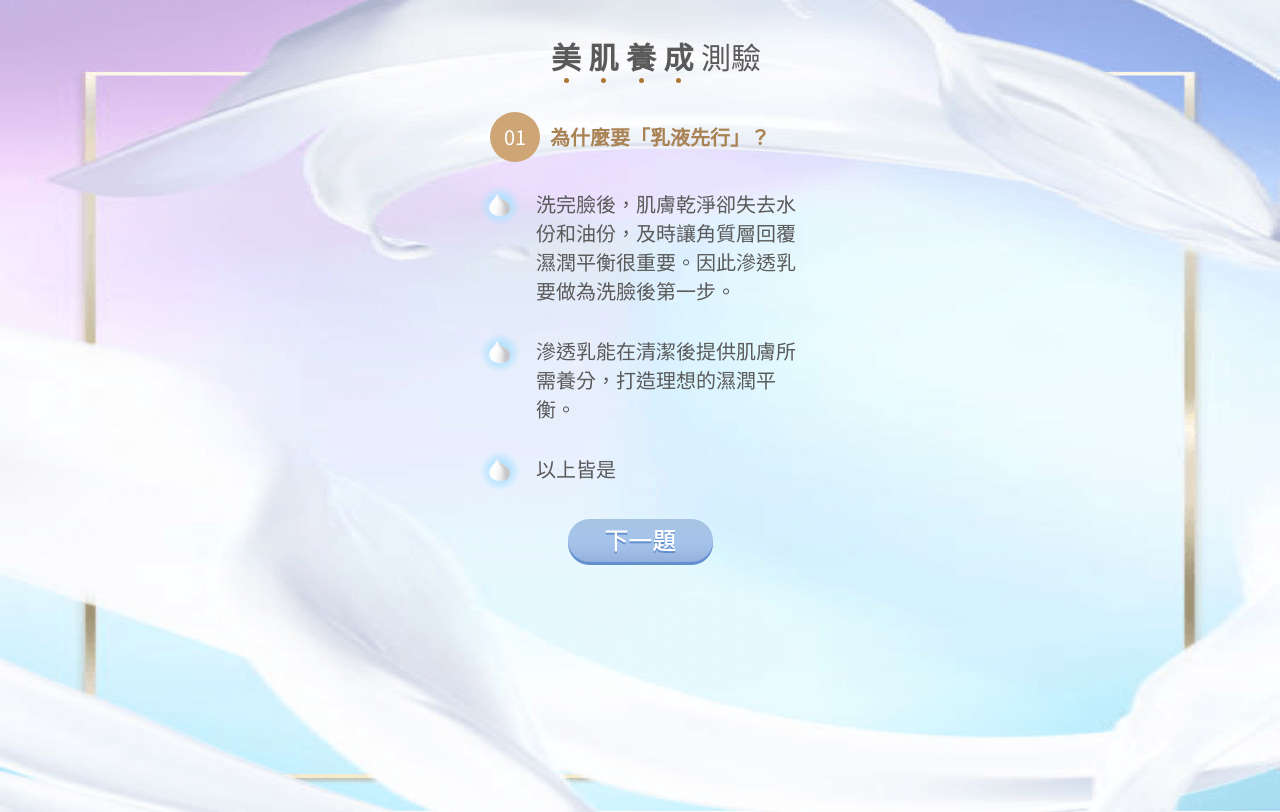
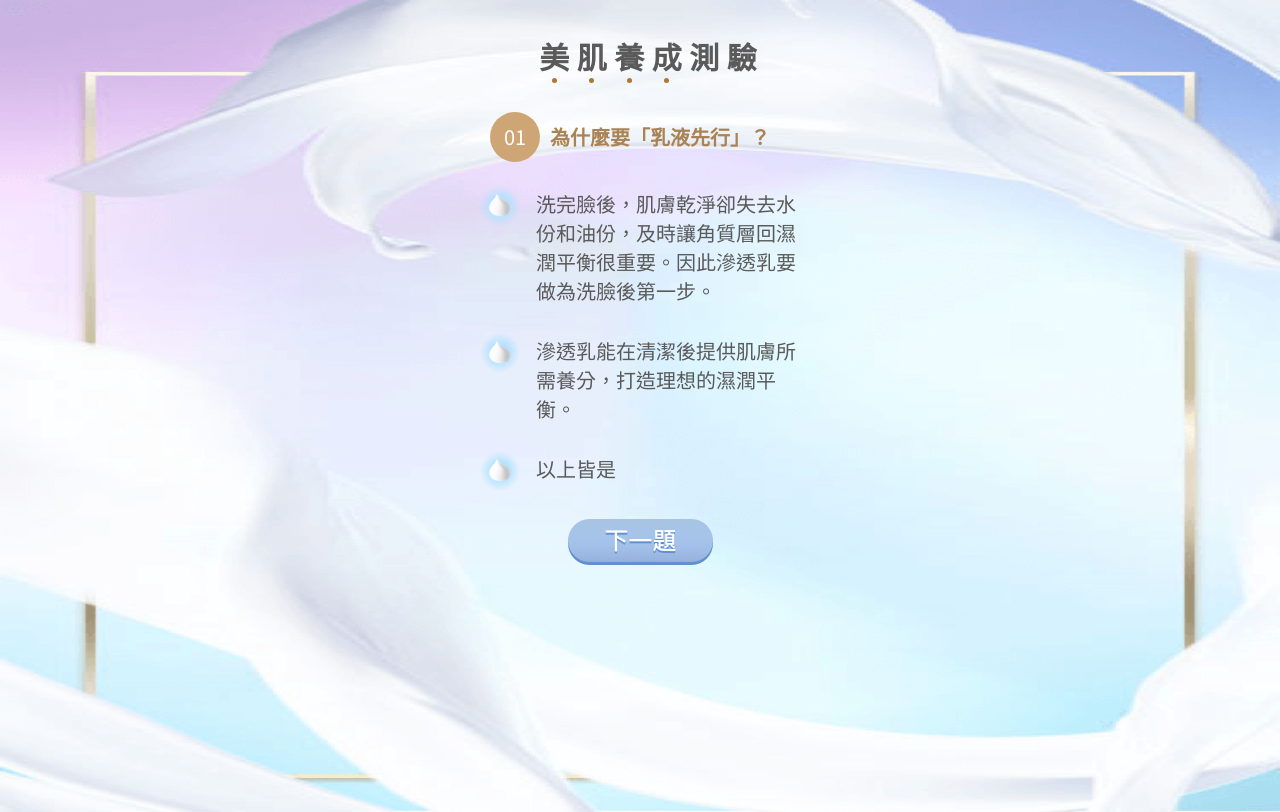
Before and after one commit to crazyms520/alibion, a plain HTML site: page qa01.html in a window 1280 px wide. Drawn offline with Linux system fonts and the light colour scheme.

Commit message:
修改完成

```diff
--- a/qa01.html
+++ b/qa01.html
@@ -31,7 +31,8 @@
 						<span class="dot">肌</span>
 						<span class="dot">養</span>
 						<span class="dot">成</span>
-						<span class="sub-text">測驗</span>
+						<span class="sub-text">測</span>
+						<span class="sub-text">驗</span>
 					</h2>
 
 				</div>
@@ -47,7 +48,7 @@
 						<li>
 							<img src="img/popo.png" alt="">
 							<p>
-								洗完臉後，肌膚乾淨卻失去水份和油份，及時讓角質層回覆濕潤平衡很重要。因此滲透乳要做為洗臉後第一步。
+								洗完臉後，肌膚乾淨卻失去水份和油份，及時讓角質層回濕潤平衡很重要。因此滲透乳要做為洗臉後第一步。
 							</p>
 						</li>
 						<li>
--- a/scss/public.scss
+++ b/scss/public.scss
@@ -105,7 +105,7 @@ body {
 
 			> h3 {
 				margin: 0;
-				font-weight: normal;
+				// font-weight: normal;
 				letter-spacing: 3px;
 			}
 
@@ -399,7 +399,7 @@ body {
 
 			> h2 {
 				margin-top: 0;
-				margin-left: 2rem;
+				margin-left: 1rem;
 				font-size: 30px;
 				font-weight: 900;
 				line-height: 1.83;
@@ -421,7 +421,7 @@ body {
 				}
 
 				span.sub-text {
-					font-weight: 400;
+					font-weight: 900;
 				}
 			}
 
```
Also changed, not shown: policy.html (+1 -1 lines), qa02.html (+2 -1 lines), qa03.html (+3 -2 lines), qa04.html (+2 -1 lines), qa05.html (+2 -1 lines), qa06.html (+3 -2 lines), css/public.css, img/btn08.png (added), img/btn08@2x.png (added), img/btn08@3x.png (added).
